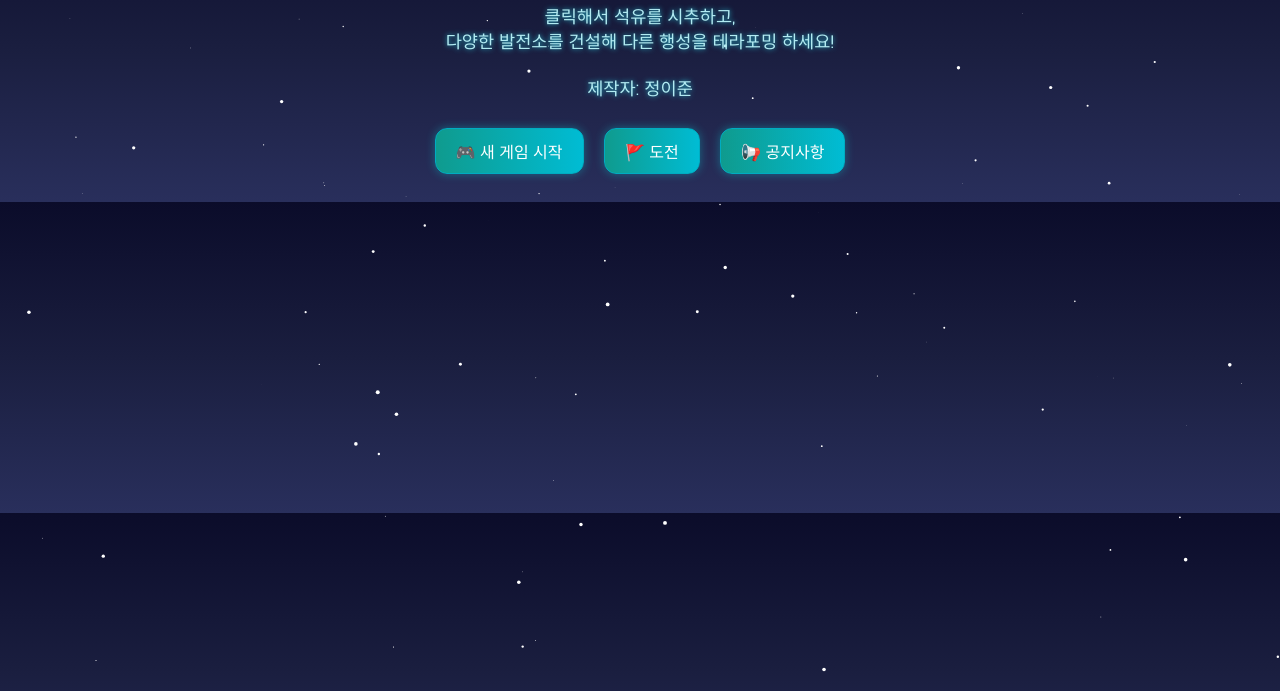
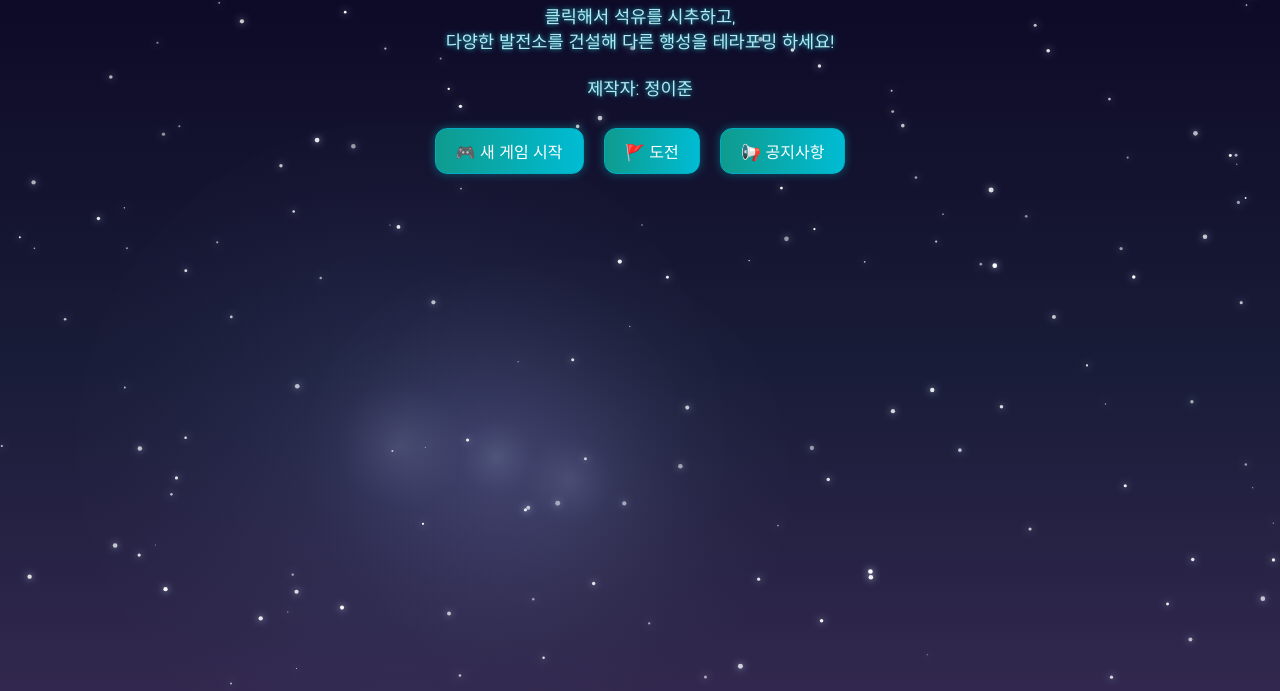
Before and after one commit to littlesun15/energy-clicker, a plain HTML site: page index.html in a window 1280 px wide. Shown: the part 109-800 px from the top of the page. Drawn offline with Linux system fonts and the light colour scheme; animation ran at ten frames a second.

Commit message:
Add files via upload

```diff
--- a/index.html
+++ b/index.html
@@ -19,9 +19,10 @@
       position: fixed;
       top: 0;
       left: 0;
-      width: 100%;
-      height: 100%;
+      width: 100vw;
+      height: 100vh;
       z-index: -1;
+      pointer-events: none;
     }
     #timerBox {
       position: fixed;
@@ -93,7 +94,6 @@
       background: #ff5252;
       box-shadow: 0 0 10px rgba(255, 82, 82, 0.6);
     }
-    /* 도전 모드 관련 스타일 */
     #challengeMenu, #timeAttackMenu {
       display: none;
     }
@@ -107,7 +107,6 @@
 </head>
 <body>
   <canvas id="starCanvas"></canvas>
-
   <!-- 메인 메뉴 -->
   <div id="mainMenu">
     <h1>⚡ Energy Clicker</h1>
@@ -127,8 +126,11 @@
     <div id="noticeContent" style="margin:20px; color:#e0f7fa; font-size:1.15em;">
       - 패치노트: 1.1.7v 자잘자잘한 것들 수정,밸런스 패치(상승률 1.1배),새로운 모드 추가,버그 수정<br>
       -1.1.8v 버그 수정<br>
+      -1.2.0v 리셋 버튼 삭제,타임어택 모드 일시정지가 스페이스바에서 버튼으로 바뀜,새로고침 해도 리셋 안됨<br>
+      -1.2.2v 타임어택 모드에서 일시정지 상태일 때 버튼이 안눌림,숫자에 쉼표가 생김<br>
+      -1.2.5v 뒤에 배경이 조금 다채로워짐<br>
       - 이 게임에 추가하고 싶은거 있으시면 카톡이나 메세지로 보내주세요~<br><br>
-    -현재 버전: 1.1.8
+      -현재 버전: 1.2.5v
     </div>
     <button onclick="closeNotice()">닫기</button>
   </div>
@@ -151,7 +153,6 @@
     <button id="continueLandModeBtn" onclick="continueLimitedLandGame()" style="display:none;">💾 저장된 땅 부족 이어하기</button>
     <button onclick="showChallengeMenu()">← 도전 모드 선택으로</button>
   </div>
-
   <!-- 타임어택 모드 시작 메뉴 -->
   <div id="timeAttackMenu">
     <h1>⏱️ 타임어택 모드</h1>
@@ -160,12 +161,8 @@
     <button id="continueTimeAttackBtn" onclick="continueTimeAttackGame()" style="display:none;">💾 저장된 타임어택 이어하기</button>
     <button onclick="showChallengeMenu()">← 도전 모드 선택으로</button>
   </div>
-
-  <!-- 남은 시간 박스 -->
   <div id="timerBox"></div>
-</div>
-
-  <!-- 게임 화면 (기존) -->
+  <!-- 게임 화면 -->
   <div id="gameScreen" style="display: none;">
     <audio id="clickSound" src="https://cdn.pixabay.com/download/audio/2022/03/15/audio_f23b7d3083.mp3" preload="auto"></audio>
     <audio id="bgm" src="https://cdn.pixabay.com/download/audio/2022/03/15/audio_96e0576b8b.mp3" loop preload="auto"></audio>
@@ -176,43 +173,43 @@
     <div id="energy">에너지: 0</div>
     <div id="productionRate">초당 생산량: 0</div>
     <div id="clickPower">클릭당 에너지: 1</div>
-    <button onclick="saveGame()">💾 저장하기</button>
-    <button onclick="resetGame()">🔄 리셋하기</button>
-    <button onclick="gainEnergy()">⚡ 석유 시추하기</button>
+    <button id="saveGameBtn" onclick="saveGame()">💾 저장하기</button>
+    <button id="pauseButton" onclick="togglePause()" style="display:none;">⏸️ 일시정지</button>
+    <button id="gainEnergyBtn" onclick="gainEnergy()">⚡ 석유 시추하기</button>
     <button onclick="backToMainMenu()">🏠 메인 화면으로</button>
-    <button onclick="showAchievements()">🏆 업적 보기</button>
+    <button id="showAchievementsBtn" onclick="showAchievements()">🏆 업적 보기</button>
     <div class="panel">
       <h3>🔧 석유 시추 장비 강화</h3>
-      <button onclick="buyUpgrade()">석유 시추 장비 강화 (+1) - <span id="upgradeCost">10</span> 에너지</button>
+      <button id="buyUpgradeBtn" onclick="buyUpgrade()">석유 시추 장비 강화 (+1) - <span id="upgradeCost">10</span> 에너지</button>
     </div>
     <div class="panel">
       <h3>☀️ 태양광 발전기</h3>
-      <button onclick="buyGenerator()">태양광 발전기 (+1/s) - <span id="generatorCost">50</span> 에너지</button>
+      <button id="buyGeneratorBtn" onclick="buyGenerator()">태양광 발전기 (+1/s) - <span id="generatorCost">50</span> 에너지</button>
       <div>보유: <span id="generators">0</span></div>
     </div>
     <div class="panel">
       <h3>🌞 핵융합 발전소</h3>
-      <button onclick="buyFusionPlant()">핵융합 발전소 (+10/s) - <span id="fusionCost">500</span> 에너지</button>
+      <button id="buyFusionPlantBtn" onclick="buyFusionPlant()">핵융합 발전소 (+10/s) - <span id="fusionCost">500</span> 에너지</button>
       <div>보유: <span id="fusionPlants">0</span></div>
     </div>
     <div class="panel">
       <h3>🌀 다이슨 구체</h3>
-      <button onclick="buyDysonSphere()">다이슨 구체 (+250/s) - <span id="dysonCost">20000</span> 에너지</button>
+      <button id="buyDysonSphereBtn" onclick="buyDysonSphere()">다이슨 구체 (+250/s) - <span id="dysonCost">20000</span> 에너지</button>
       <div>보유: <span id="dysonSpheres">0</span></div>
     </div>
     <div class="panel">
       <h3>🕳️ 블랙홀 에너지</h3>
-      <button onclick="buyBlackhole()">블랙홀 에너지 (+5000/s) - <span id="blackholeCost">750000</span> 에너지</button>
+      <button id="buyBlackholeBtn" onclick="buyBlackhole()">블랙홀 에너지 (+5000/s) - <span id="blackholeCost">750000</span> 에너지</button>
       <div>보유: <span id="blackholes">0</span></div>
     </div>
     <div class="panel">
       <h3>💥 빅뱅</h3>
-      <button onclick="buyBigBang()">빅뱅 (+100000/s) - <span id="bigbangCost">5000000</span> 에너지</button>
+      <button id="buyBigBangBtn" onclick="buyBigBang()">빅뱅 (+100000/s) - <span id="bigbangCost">5000000</span> 에너지</button>
       <div>보유: <span id="bigbangs">0</span></div>
     </div>
     <div class="panel" id="terraformPanel">
       <h3>🌍 테라포밍</h3>
-      <button onclick="terraformPlanet()">테라포밍 (10000000 에너지 필요)</button>
+      <button id="terraformPlanetBtn" onclick="terraformPlanet()">테라포밍 (10000000 에너지 필요)</button>
     </div>
     <div class="panel" id="achievementsPanel" style="display:none;">
       <h3>🏆 업적</h3>
@@ -222,60 +219,128 @@
     <button id="restartButton" onclick="restartGame()" style="display: none;">게임 다시 시작하기</button>
     <button id="retryButton" onclick="retryTimeAttack()" style="display: none;">타임어택 다시 도전하기</button>
   </div>
-
   <script>
-// ★★★ [1] 전역 변수/함수 추가 (맨 위) ★★★
-let timeAttackPaused = false;
-
-function isPaused() {
-  return inTimeAttack && (document.getElementById('achievementsPanel').style.display !== 'none' || timeAttackPaused);
-}
-  // ★★★ 별 애니메이션 ★★★
+    // ★★★ 우주/은하수 2.5D 배경 애니메이션 ★★★
     const canvas = document.getElementById('starCanvas');
     const ctx = canvas.getContext('2d');
-  let stars = [];
-  function initStars() {
-    canvas.width = window.innerWidth;
-    canvas.height = window.innerHeight;
-    stars = [];
-    for (let i = 0; i < 100; i++) {
+    let width = window.innerWidth;
+    let height = window.innerHeight;
+    canvas.width = width;
+    canvas.height = height;
+
+    function resizeCanvas() {
+      width = window.innerWidth;
+      height = window.innerHeight;
+      canvas.width = width;
+      canvas.height = height;
+    }
+    window.addEventListener('resize', resizeCanvas);
+
+    const STAR_COUNT = 160;
+    const NEBULA_COUNT = 3;
+
+    function random(min, max) {
+      return Math.random() * (max - min) + min;
+    }
+
+    const stars = [];
+    for (let i = 0; i < STAR_COUNT; i++) {
       stars.push({
-        x: Math.random() * canvas.width,
-        y: Math.random() * canvas.height,
-        radius: Math.random() * 2,
-        speed: Math.random() * 0.5 + 0.2
+        x: random(0, width),
+        y: random(0, height),
+        radius: random(0.5, 2.5),
+        alpha: random(0.5, 1),
+        speed: random(0.1, 0.6)
       });
     }
+
+const nebulas = [];
+for (let i = 0; i < NEBULA_COUNT; i++) {
+  let angle = random(0, Math.PI * 2);
+  let speed = random(0.02, 0.06);
+  nebulas.push({
+    x: random(width * 0.2, width * 0.8),
+    y: random(height * 0.2, height * 0.8),
+    radius: random(140, 350),
+    color: `rgba(${random(120,180)},${random(100,180)},${random(190,255)},0.11)`,
+    vx: Math.cos(angle) * speed,
+    vy: Math.sin(angle) * speed
+  });
 }
-  function drawStars() {
-    ctx.clearRect(0, 0, canvas.width, canvas.height);
-    ctx.fillStyle = 'white';
-    for (let star of stars) {
-      ctx.beginPath();
-      ctx.arc(star.x, star.y, star.radius, 0, Math.PI * 2);
-      ctx.fill();
+
+function updateNebulas() {
+  for (const n of nebulas) {
+    n.x += n.vx;
+    n.y += n.vy;
+    if (n.x < -n.radius) n.x = width + n.radius;
+    if (n.x > width + n.radius) n.x = -n.radius;
+    if (n.y < -n.radius) n.y = height + n.radius;
+    if (n.y > height + n.radius) n.y = -n.radius;
   }
 }
+
+
+    function drawBackground() {
+      const grad = ctx.createLinearGradient(0, 0, 0, height);
+      grad.addColorStop(0, "#0a0523");
+      grad.addColorStop(0.6, "#191c38");
+      grad.addColorStop(1, "#32284f");
+      ctx.fillStyle = grad;
+      ctx.fillRect(0, 0, width, height);
+    }
+
+    function drawStars() {
+      for (const s of stars) {
+        ctx.save();
+        ctx.globalAlpha = s.alpha;
+        ctx.beginPath();
+        ctx.arc(s.x, s.y, s.radius, 0, Math.PI * 2);
+        ctx.fillStyle = "white";
+        ctx.shadowColor = "#c8e5ff";
+        ctx.shadowBlur = 7;
+        ctx.fill();
+        ctx.restore();
+      }
+    }
+
+    function drawNebulas() {
+      for (const n of nebulas) {
+        ctx.save();
+        ctx.globalAlpha = 1;
+        const grad = ctx.createRadialGradient(n.x, n.y, 0, n.x, n.y, n.radius);
+        grad.addColorStop(0, "rgba(190, 210, 255, 0.21)");
+        grad.addColorStop(0.2, n.color);
+        grad.addColorStop(1, "rgba(50,50,80,0.04)");
+        ctx.beginPath();
+        ctx.arc(n.x, n.y, n.radius, 0, 2 * Math.PI);
+        ctx.fillStyle = grad;
+        ctx.fill();
+        ctx.restore();
+      }
+    }
+
     function updateStars() {
-    for (let star of stars) {
-      star.y += star.speed;
-      if (star.y > canvas.height) {
-        star.y = 0;
-        star.x = Math.random() * canvas.width;
+      for (const s of stars) {
+        s.y += s.speed;
+        if (s.y > height) {
+          s.y = 0;
+          s.x = random(0, width);
+          s.radius = random(0.5, 2.5);
+          s.alpha = random(0.4, 1);
         }
       }
     }
+
     function animate() {
+  drawBackground();
+  updateNebulas();
+  drawNebulas();
   drawStars();
   updateStars();
   requestAnimationFrame(animate);
 }
-  window.addEventListener('resize', initStars);
-  window.addEventListener('load', () => {
-    initStars();
+   resizeCanvas();
     animate();
-  });
-
    // ★★★ 게임 변수/모드 변수 ★★★
   let gameEnded = false;
   let energy = 0, clickPower = 1, upgradeCost = 10;
@@ -318,12 +383,13 @@ function isPaused() {
   }
  function backToMainMenu() {
   hideAllMenus();
+  document.getElementById('pauseButton').style.display = 'none';
   document.getElementById('mainMenu').style.display = 'block';
   document.getElementById('retryButton').style.display = 'none';
   document.getElementById('gameScreen').style.display = 'none';
   document.getElementById('timerBox').style.display = 'none';
   document.getElementById('achievementsPanel').style.display = 'none';
-  document.getElementById('landLimitNotice').style.display = 'none'; // ★추가
+  document.getElementById('landLimitNotice').style.display = 'none';
   if (inTimeAttack) {
     inTimeAttack = false;
     clearInterval(timer);
@@ -370,9 +436,11 @@ function showLandModeMenu() {
   showGameScreen();
   document.getElementById('timerBox').style.display = 'block';
   document.getElementById('retryButton').style.display = 'none';
-  document.getElementById('landLimitNotice').style.display = 'none'; // ★추가
+  document.getElementById('landLimitNotice').style.display = 'none';
   startTimeAttackTimer();
   updateDisplay();
+  document.getElementById('pauseButton').style.display = 'inline-block';
+  document.getElementById('pauseButton').textContent = '⏸️ 일시정지';
 }
 function continueTimeAttackGame() {
   inTimeAttack = true;
@@ -384,6 +452,8 @@ function continueTimeAttackGame() {
   document.getElementById('landLimitNotice').style.display = 'none'; // ★추가
   startTimeAttackTimer();
   updateDisplay();
+  document.getElementById('pauseButton').style.display = 'inline-block';
+  document.getElementById('pauseButton').textContent = '⏸️ 일시정지';
 }
 function startLimitedLandGame() {
   inTimeAttack = false;
@@ -428,6 +498,7 @@ function continueLimitedLandGame() {
   function endTimeAttack(success) {
     clearInterval(timer);
     document.getElementById('timerBox').style.display = 'block';
+    document.getElementById('pauseButton').style.display = 'none';
     if (success) {
       document.getElementById('timerBox').textContent = "🎉 클리어! 테라포밍 성공!";
       setTimeout(() => { alert("🎉 클리어! 타임어택 성공!"); }, 200);
@@ -583,7 +654,7 @@ function buyGenerator() {
   }
 }
 function buyFusionPlant() {
-  if (inLimitedLandMode && fusionPlants >= 10) { // 🔥 추가
+  if (inLimitedLandMode && fusionPlants >= 10) {
     alert("이 모드에서는 핵융합 발전소를 10개 이상 건설할 수 없습니다!");
     return;
   }
@@ -595,7 +666,7 @@ function buyFusionPlant() {
   }
 }
 function buyDysonSphere() {
-  if (inLimitedLandMode && dysonSpheres >= 10) { // 🔥 추가
+  if (inLimitedLandMode && dysonSpheres >= 10) {
     alert("이 모드에서는 다이슨 구체를 10개 이상 건설할 수 없습니다!");
     return;
   }
@@ -607,7 +678,7 @@ function buyDysonSphere() {
   }
 }
  function buyBlackhole() {
-  if (inLimitedLandMode && blackholes >= 10) { // 🔥 추가
+  if (inLimitedLandMode && blackholes >= 10) {
     alert("이 모드에서는 블랙홀 에너지를 10개 이상 건설할 수 없습니다!");
     return;
   }
@@ -619,7 +690,7 @@ function buyDysonSphere() {
   }
 }
  function buyBigBang() {
-  if (inLimitedLandMode && bigbangs >= 10) { // 🔥 추가
+  if (inLimitedLandMode && bigbangs >= 10) {
     alert("이 모드에서는 빅뱅을 10개 이상 건설할 수 없습니다!");
     return;
   }
@@ -633,20 +704,36 @@ function buyDysonSphere() {
  function updateDisplay() {
   checkAchievements();
   if (gameEnded) return;
-    document.getElementById('energy').textContent = `에너지: ${energy}`;
-    document.getElementById('clickPower').textContent = `클릭당 에너지: ${clickPower}`;
-    document.getElementById('upgradeCost').textContent = upgradeCost;
-    document.getElementById('generators').textContent = generators;
-    document.getElementById('generatorCost').textContent = generatorCost;
-    document.getElementById('fusionCost').textContent = fusionCost;
-    document.getElementById('fusionPlants').textContent = fusionPlants;
-    document.getElementById('dysonCost').textContent = dysonCost;
-    document.getElementById('dysonSpheres').textContent = dysonSpheres;
-    document.getElementById('blackholeCost').textContent = blackholeCost;
-    document.getElementById('blackholes').textContent = blackholes;
-    document.getElementById('bigbangCost').textContent = bigbangCost;
-    document.getElementById('bigbangs').textContent = bigbangs;
-    document.getElementById('productionRate').textContent = `초당 생산량: ${generators + fusionPlants * 10 + dysonSpheres * 250 + blackholes * 5000 + bigbangs * 100000}`;
+  document.getElementById('energy').textContent = `에너지: ${formatNumber(energy)}`;
+  document.getElementById('clickPower').textContent = `클릭당 에너지: ${formatNumber(clickPower)}`;
+  document.getElementById('upgradeCost').textContent = formatNumber(upgradeCost);
+  document.getElementById('generators').textContent = formatNumber(generators);
+  document.getElementById('generatorCost').textContent = formatNumber(generatorCost);
+  document.getElementById('fusionCost').textContent = formatNumber(fusionCost);
+  document.getElementById('fusionPlants').textContent = formatNumber(fusionPlants);
+  document.getElementById('dysonCost').textContent = formatNumber(dysonCost);
+  document.getElementById('dysonSpheres').textContent = formatNumber(dysonSpheres);
+  document.getElementById('blackholeCost').textContent = formatNumber(blackholeCost);
+  document.getElementById('blackholes').textContent = formatNumber(blackholes);
+  document.getElementById('bigbangCost').textContent = formatNumber(bigbangCost);
+  document.getElementById('bigbangs').textContent = formatNumber(bigbangs);
+  document.getElementById('productionRate').textContent = `초당 생산량: ${formatNumber(generators + fusionPlants * 10 + dysonSpheres * 250 + blackholes * 5000 + bigbangs * 100000)}`;
+
+document.getElementById('buyUpgradeBtn').innerHTML =
+    `석유 시추 장비 강화 (+${formatNumber(1)}) - <span id="upgradeCost">${formatNumber(upgradeCost)}</span> 에너지`;
+  document.getElementById('buyGeneratorBtn').innerHTML =
+    `태양광 발전기 (+${formatNumber(1)}/s) - <span id="generatorCost">${formatNumber(generatorCost)}</span> 에너지`;
+  document.getElementById('buyFusionPlantBtn').innerHTML =
+    `핵융합 발전소 (+${formatNumber(10)}/s) - <span id="fusionCost">${formatNumber(fusionCost)}</span> 에너지`;
+  document.getElementById('buyDysonSphereBtn').innerHTML =
+    `다이슨 구체 (+${formatNumber(250)}/s) - <span id="dysonCost">${formatNumber(dysonCost)}</span> 에너지`;
+  document.getElementById('buyBlackholeBtn').innerHTML =
+    `블랙홀 에너지 (+${formatNumber(5000)}/s) - <span id="blackholeCost">${formatNumber(blackholeCost)}</span> 에너지`;
+  document.getElementById('buyBigBangBtn').innerHTML =
+    `빅뱅 (+${formatNumber(100000)}/s) - <span id="bigbangCost">${formatNumber(bigbangCost)}</span> 에너지`;
+
+  document.querySelector('#terraformPanel button').textContent =
+    `테라포밍 (${formatNumber(10000000)} 에너지 필요)`;
 }
   function checkAchievements() {
   for (let key in achievements) {
@@ -682,7 +769,7 @@ function buyDysonSphere() {
         document.getElementById('restartButton').style.display = 'inline-block';
       }
     } else {
-      alert("에너지가 부족합니다! (10000000 필요)");
+      alert(`에너지가 부족합니다! (${formatNumber(10000000)} 필요)`);
     }
   }
   function restartGame() {
@@ -748,15 +835,6 @@ function buyDysonSphere() {
     }
     renderAchievements();
    }
-  function resetGame() {
-    if (inTimeAttack) {
-      removeTimeAttackSave();
-      startTimeAttackGame();
-      return;
-    }
-    localStorage.clear();
-    location.reload();
-  }
 
   // ★★★ 메인/기존 함수들과 연동: ★★★
   function startNewGame() {
@@ -810,9 +888,26 @@ function closeNotice() {
   document.getElementById('mainMenu').style.display = 'block';
 }
   // ★★★ 타임어택/일반모드 버튼 표시 처리 ★★★
+function togglePause() {
+  if (inTimeAttack) {
+    timeAttackPaused = !timeAttackPaused;
+    if (timeAttackPaused) {
+      document.getElementById('timerBox').textContent = '⏸️ 일시정지 (버튼으로 재개)';
+      document.getElementById('pauseButton').textContent = '▶️ 재개';
+      setGameButtonsDisabled(true); // 모두 비활성화, pauseButton만 활성
+    } else {
+      prev = Date.now();
+      updateTimerDisplay();
+      document.getElementById('pauseButton').textContent = '⏸️ 일시정지';
+      setGameButtonsDisabled(false); // 모두 활성화
+    }
+  }
+}
 window.onload = () => {
   if (localStorage.getItem('energy')) {
-      document.getElementById('continueButton').style.display = 'inline-block';
+    continueGame();
+  } else {
+    document.getElementById('mainMenu').style.display = 'block';
   }
   if (localStorage.getItem('ta_energy')) {
     document.getElementById('continueTimeAttackBtn').style.display = 'inline-block';
```
Lines whose indentation alone changed are shown as unchanged.
